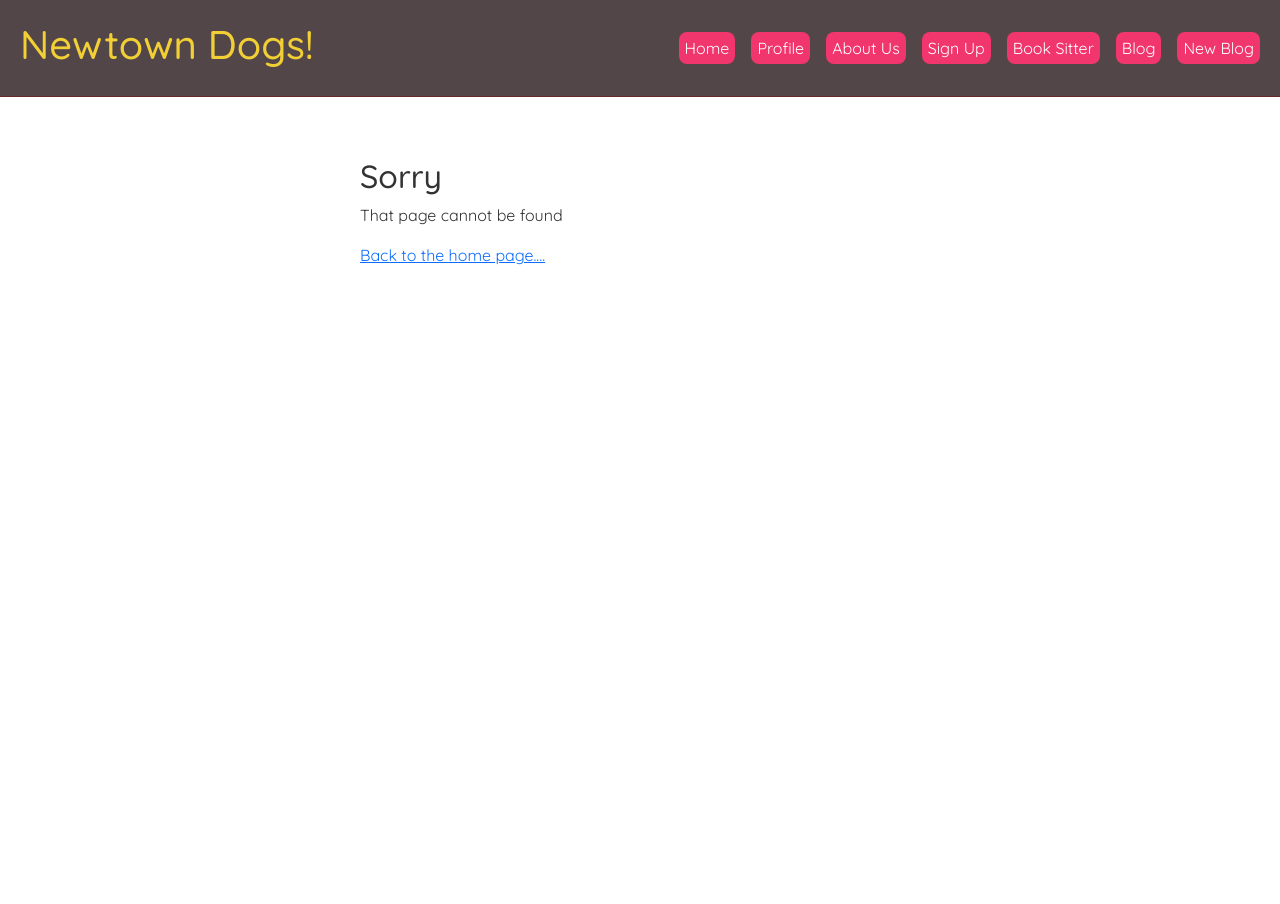
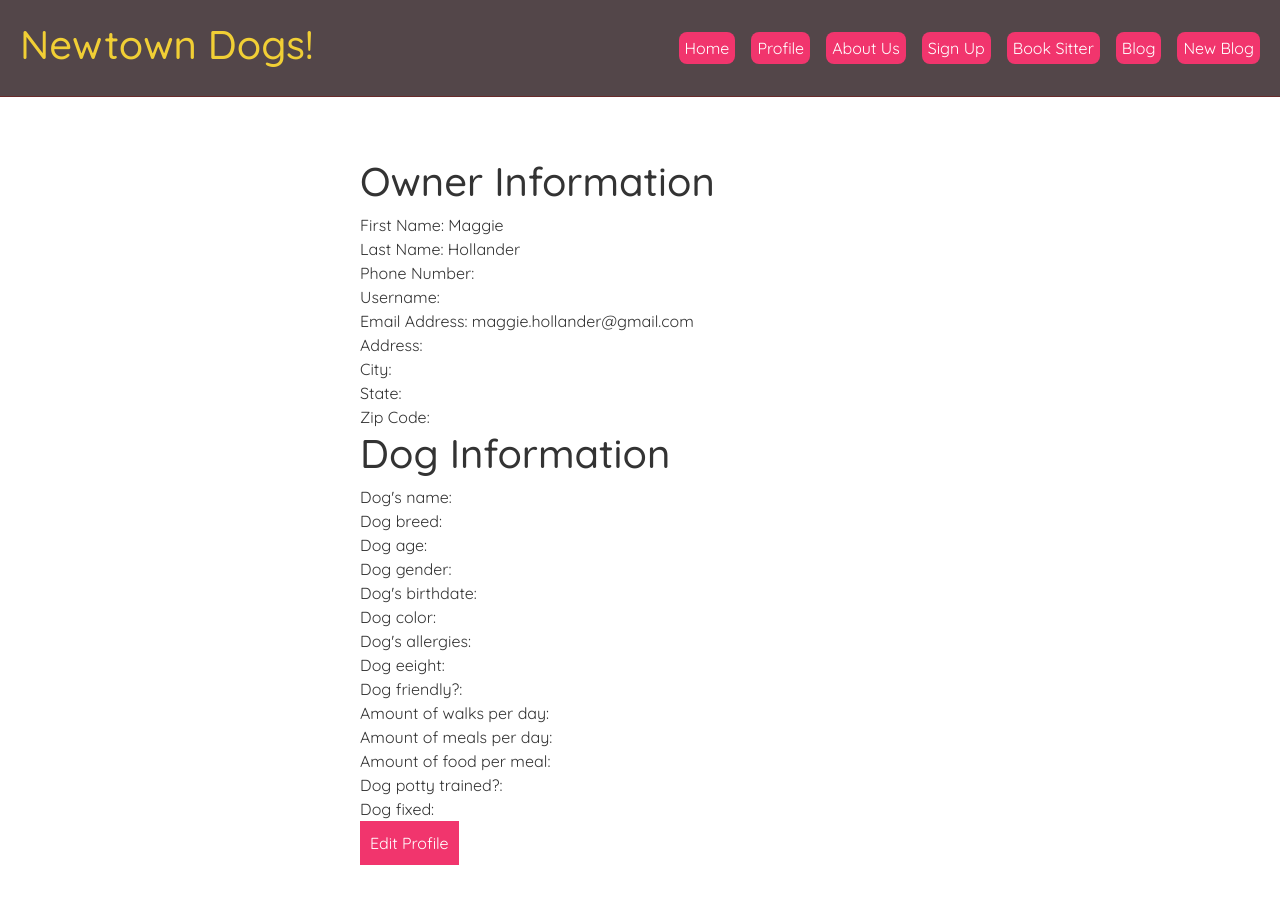
Before and after one commit to mrao2/newtowndogs, a React (Create React App) app in the folder frontend/: page /viewprofile in a window 1280 px wide. Shown: the top 904 px of the page. Before the commit the page ends 800 px from the top, so only its background shows below. Built offline with nearby package versions, Linux system fonts and the light colour scheme.

Commit message:
created sign up page and routing to edit profile page.

```diff
--- a/frontend/src/App.js
+++ b/frontend/src/App.js
@@ -7,9 +7,13 @@ import NotFound from "./NotFound";
 import BlogHome from "./Components/pages/Blog/BlogHome";
 import Homepage from "./Components/pages/Homepage";
 import "./App.css";
-import Login from "./Components/pages/Login";
+import Login from "./Components/pages/LoginPage/Login";
 import BookingPage from "./Components/pages/BookingPage/BookingPage";
-import Profile from "./Components/pages/Profile";
+import Profile from "./Components/pages/UserProfile/EditProfile";
+import SignUp from "./Components/pages/SignUp/SignUpPage";
+import EditProfile from "./Components/pages/UserProfile/EditProfile";
+import UserProfile from "./Components/pages/UserProfile/UserProfile";
+
 
 function App() {
   return (
@@ -21,8 +25,14 @@ function App() {
             <Route exact path="/">
               <Homepage />
             </Route>
-            <Route exact path="/profile">
-              <Profile />
+            <Route exact path="/editprofile">
+              <EditProfile />
+            </Route>
+            <Route exact path="/viewprofile">
+              <UserProfile />
+            </Route>
+            <Route exact path="/signup">
+              <SignUp />
             </Route>
             <Route exact path="/BlogHome">
               <BlogHome />
--- a/frontend/src/Components/pages/Login.css
+++ b/frontend/src/Components/pages/LoginPage/Login.css
@@ -40,3 +40,12 @@
     padding: 10px;
     color: #f1356d;
 }
+
+.signup-button {
+    padding: 10px;
+    background-color: #f1356d;
+    color: white;
+    border: none;
+    cursor: pointer;
+    margin: auto;
+}
--- a/frontend/src/Components/pages/Login.js
+++ b/frontend/src/Components/pages/LoginPage/Login.js
@@ -1,4 +1,5 @@
 import React, { useState } from "react";
+import { Link } from "react-router-dom";
 import "./Login.css";
 
 function Login() {
@@ -18,6 +19,7 @@ function Login() {
   }
 
   return (
+    <span>
     <div className="login-page">
       <h1>Login Page</h1>
       <form className="login-form" onSubmit={handleSubmit}>
@@ -45,6 +47,16 @@ function Login() {
         </button>
       </form>
     </div>
+
+
+    <div className="login-page">
+    <br />
+    Don't have an account?
+    <Link to="/signup">
+      <button className="signup-button">Sign up!</button>
+    </Link>
+    </div>
+    </span>
   );
 }
 
--- /dev/null
+++ b/frontend/src/Components/pages/SignUp/SignUp.css
@@ -0,0 +1,15 @@
+@import url('https://fonts.googleapis.com/css2?family=Quicksand:wght@300;400;500;600;700&display=swap');
+
+*{
+    font-family: 'Quicksand';
+}
+
+
+.createaccount-button {
+    padding: 10px;
+    background-color: #f1356d;
+    color: white;
+    border: none;
+    cursor: pointer;
+    margin: auto;
+}
--- /dev/null
+++ b/frontend/src/Components/pages/SignUp/SignUpPage.js
@@ -0,0 +1,134 @@
+// import './App.css';
+import React, { useState } from "react";
+import "./SignUp.css";
+
+const SignUp = () => {
+  const [ownerFirstName, setOwnerFirstName] = useState("");
+  const [ownerLastName, setOwnerLastName] = useState("");
+  const [ownerPhone, setOwnerPhone] = useState("");
+  const [username, setUserName] = useState("");
+  const [ownerEmail, setOwnerEmail] = useState("");
+  const [password, setPassword] = useState("");
+
+
+  const handleSubmit = () => {
+    const blog = { title, body, author };
+    setIsPending(true);
+
+    fetch("/api/data", {
+      method: "POST",
+      headers: { "Content-Type": "application/json" },
+      body: JSON.stringify(blog),
+    }).then(() => {
+      setIsPending(false);
+      history.push('/BlogHome')
+    });
+
+  };
+
+
+  return (
+  <span>
+    <div className="App">
+      <h1>Create an Account</h1>
+      <form onSubmit={handleSubmit}>
+        <div>
+          <label>First Name</label>
+          <input
+            type="text"
+            name="firstName"
+            value={ownerFirstName}
+            onChange={(event) => {
+              setOwnerFirstName(event.target.value);
+            }}
+          />
+        </div>
+        <div>
+          <label>Last Name</label>
+          <input
+            type="text"
+            name="lastName"
+            value={ownerLastName}
+            onChange={(event) => {
+              setOwnerLastName(event.target.value);
+            }}
+          />
+        </div>
+        <div>
+          <label>Phone Number</label>
+          <input
+            type="text"
+            name="lastName"
+            value={ownerPhone}
+            onChange={(event) => {
+              setOwnerPhone(event.target.value);
+            }}
+          />
+        </div>
+        <div>
+          <label>Username (this will be displayed in blog posts)</label>
+          <input
+            type="text"
+            name="username"
+            value={username}
+            onChange={(event) => {
+              setUserName(event.target.value);
+            }}
+          />
+        </div>
+        <div>
+          <label>Email Address</label>
+          <input
+            type="text"
+            name="lastName"
+            value={ownerEmail}
+            onChange={(event) => {
+              setOwnerEmail(event.target.value);
+            }}
+          />
+        </div>
+        <div>
+          <label>Password</label>
+          <input
+            type="text"
+            name="password"
+            value={password}
+            onChange={(event) => {
+              setPassword(event.target.value);
+            }}
+          />
+        </div>
+        <button className="createaccount-button">Create Account</button>
+      </form>
+    </div>
+    </span>
+  );
+};
+
+
+
+export default SignUp;
+
+// function App()
+// {
+//     return (
+//     <div className="App">
+//         <header className="App-header">
+//         <img src={logo} className="App-logo" alt="logo" />
+//         <p>
+//           Edit <code>src/App.js</code> and save to reload.
+//         </p>
+//         <a
+//           className="App-link"
+//           href="https://reactjs.org"
+//           target="_blank"
+//           rel="noopener noreferrer"
+//         >
+//           Learn React
+//         </a>
+//       </header>
+//     </div>
+//   );
+// }
+
+// export default App;
--- /dev/null
+++ b/frontend/src/Components/pages/UserProfile/UserProfile.css
@@ -0,0 +1,15 @@
+@import url('https://fonts.googleapis.com/css2?family=Quicksand:wght@300;400;500;600;700&display=swap');
+
+*{
+    font-family: 'Quicksand';
+}
+
+
+.createaccount-button {
+    padding: 10px;
+    background-color: #f1356d;
+    color: white;
+    border: none;
+    cursor: pointer;
+    margin: auto;
+}
--- /dev/null
+++ b/frontend/src/Components/pages/UserProfile/UserProfile.js
@@ -0,0 +1,72 @@
+// import './App.css';
+import React, { useState } from "react";
+import "./UserProfile.css";
+import { Link } from "react-router-dom";
+
+const UserProfile = () => {
+    let firstName = "Maggie";
+    let lastName = "Hollander";
+    let ownerPhone = "";
+    let username = "";
+    let ownerEmail = "maggie.hollander@gmail.com";
+    let ownerAddress = "";
+    let ownerCity = "";
+    let ownerState = "";
+    let ownerZip = "";
+    let dogName = "";
+    let dogBreed = "";
+    let dogAge = "";
+    let dogGender = "";
+    let dogColor = "";
+    let dogBirthdate = "";
+    let dogAllergies = "";
+    let dogWeight = "";
+    let dogFriendly = "";
+    let amtWalks = "";
+    let amtMeals = "";
+    let amtPerMeal = "";
+    let dogPottyTrained = "";
+    let dogFixed = ""
+
+
+// const handleSubmit = () => {
+//     console.log(`The owner's first name is ${ownerFirstName}.`);
+// };
+
+return (
+    <div className="App">
+        <h1>Owner Information</h1>
+        <div>
+            <div>First Name: {firstName}</div>
+            <div>Last Name: {lastName}</div>
+            <div>Phone Number: {ownerPhone}</div>
+            <div>Username: {username}</div>
+            <div>Email Address: {ownerEmail}</div>
+            <div>Address: {ownerAddress}</div>
+            <div>City: {ownerCity}</div>
+            <div>State: {ownerState}</div>
+            <div>Zip Code: {ownerZip}</div>
+        <h1>Dog Information</h1>
+            <div>Dog's name: {dogName}</div>
+            <div>Dog breed: {dogBreed}</div>
+            <div>Dog age: {dogAge}</div>
+            <div>Dog gender: {dogGender}</div>
+            <div>Dog's birthdate: {dogBirthdate}</div>
+            <div>Dog color: {dogColor}</div>
+            <div>Dog's allergies: {dogAllergies}</div>
+            <div>Dog eeight: {dogWeight}</div>
+            <div>Dog friendly?: {dogFriendly}</div>
+            <div>Amount of walks per day: {amtWalks}</div>
+            <div>Amount of meals per day: {amtMeals}</div>
+            <div>Amount of food per meal: {amtPerMeal}</div>
+            <div>Dog potty trained?: {dogPottyTrained}</div>
+            <div>Dog fixed: {dogFixed}</div>
+        </div>
+        <Link to="/editprofile">
+        <button className="createaccount-button">Edit Profile</button>
+        </Link>
+    </div>
+);
+};
+
+export default UserProfile;
```
Also changed, not shown: frontend/src/Components/pages/UserProfile/EditProfile.js (renamed from frontend/src/Components/pages/Profile.js, +2 -26 lines).
